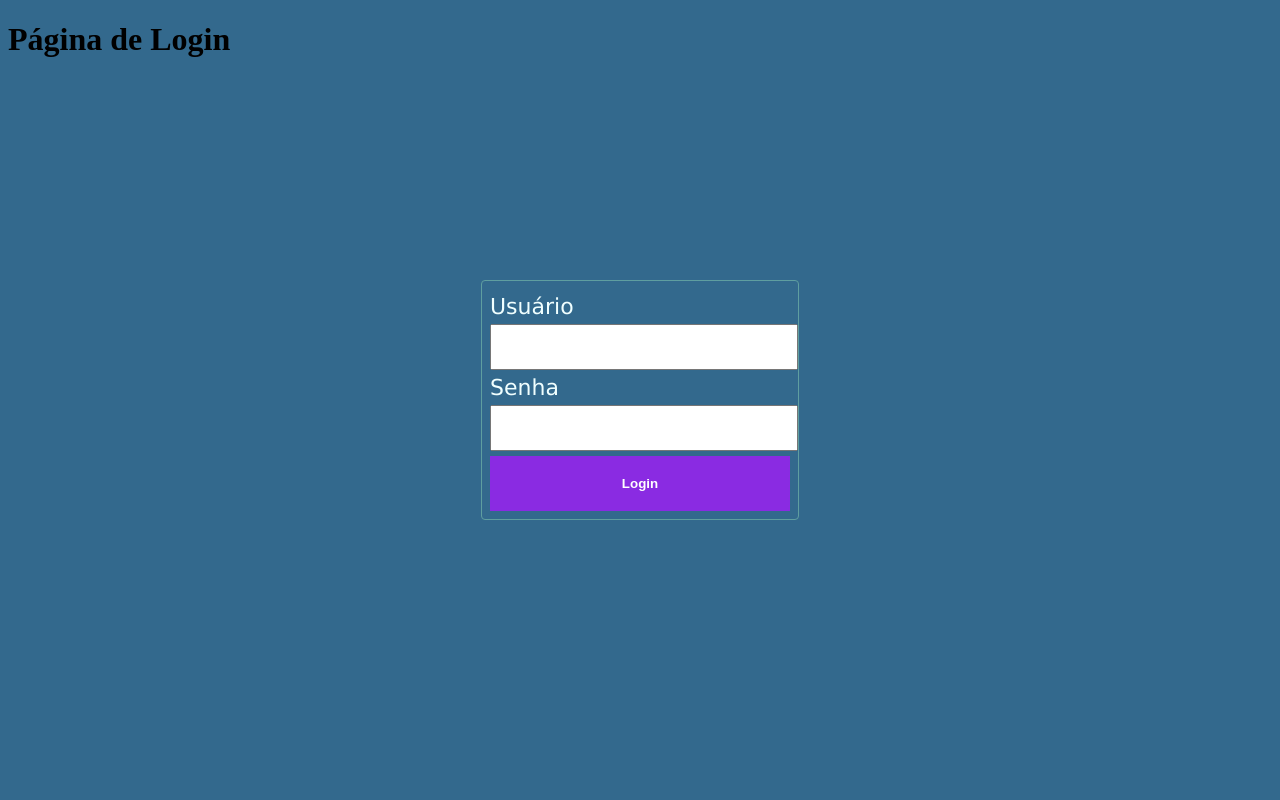
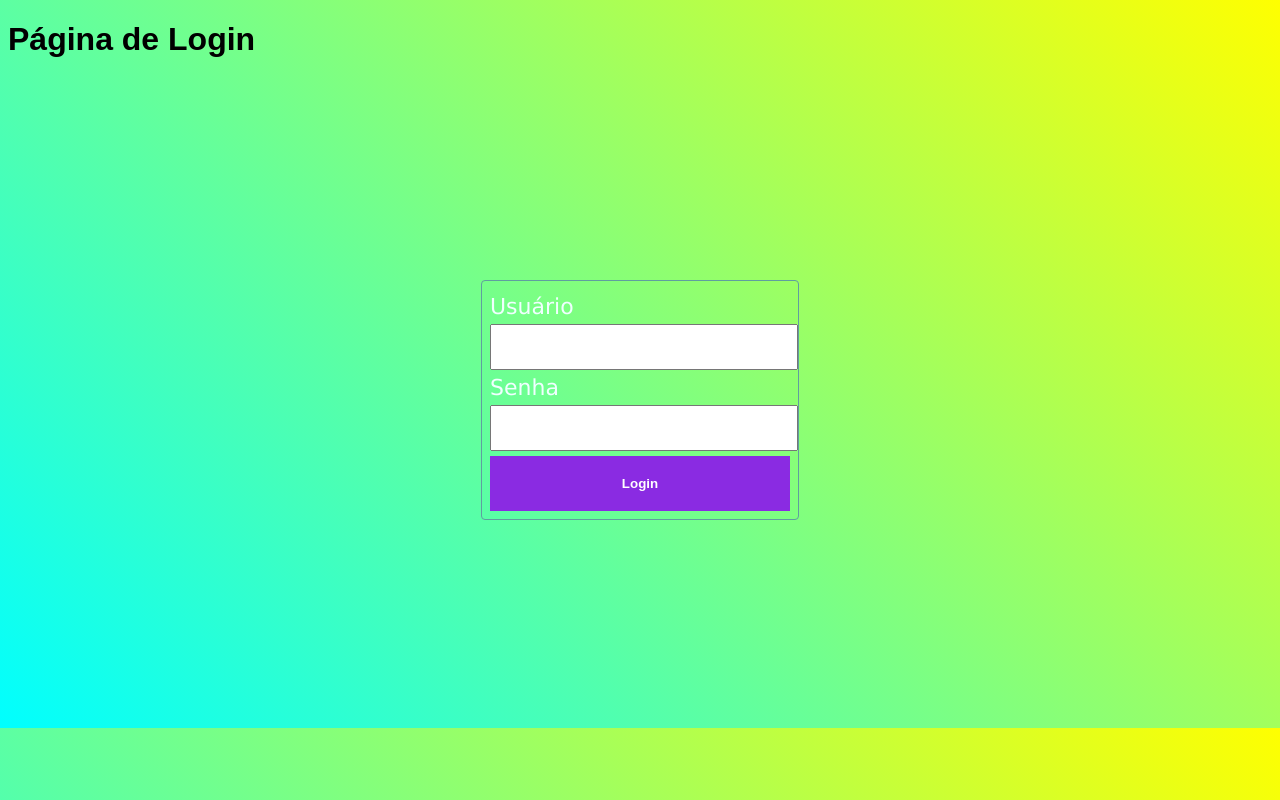
Before and after one commit to melk-azevedo/site_rick, a Flask app: page /login in a window 1280 px wide. Run offline with Flask 2, Linux system fonts and the light colour scheme.

Commit message:
Update login.html

```diff
--- a/templates/login.html
+++ b/templates/login.html
@@ -8,7 +8,16 @@
     <title>Login</title>
     <style>
         body {
-            background-color: rgba(17, 80, 122, 0.856);
+            font-family: Arial, Helvetica, sans-serif;
+            background-image: linear-gradient(45deg, cyan, yellow);
+        }
+
+        div .ligin {
+            background-color: rgba(0, 0, 0, 0.8);
+            position: absolute;
+            top: 2%;
+            left: 50%;
+            transform: translate(-50%, -50%);
         }
 
         main {
@@ -57,7 +66,7 @@
 
 <body>
     <header>
-        <div id="h-titulo">
+        <div class="login">
             <h1>Página de Login</h1>
         </div>
     </header>
```
